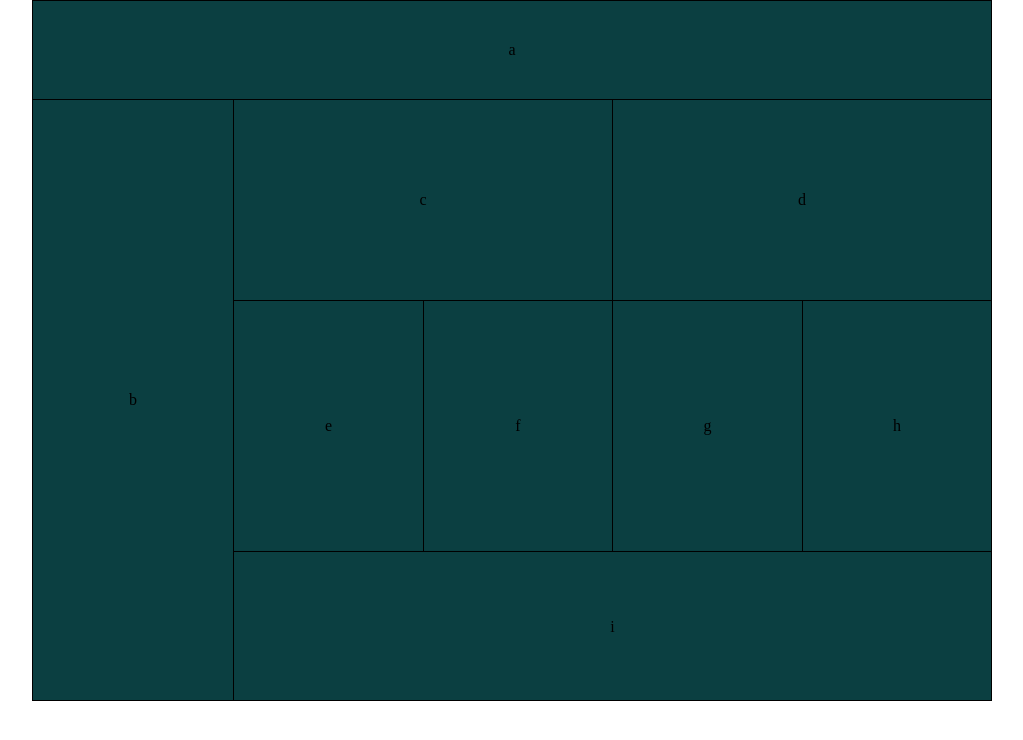
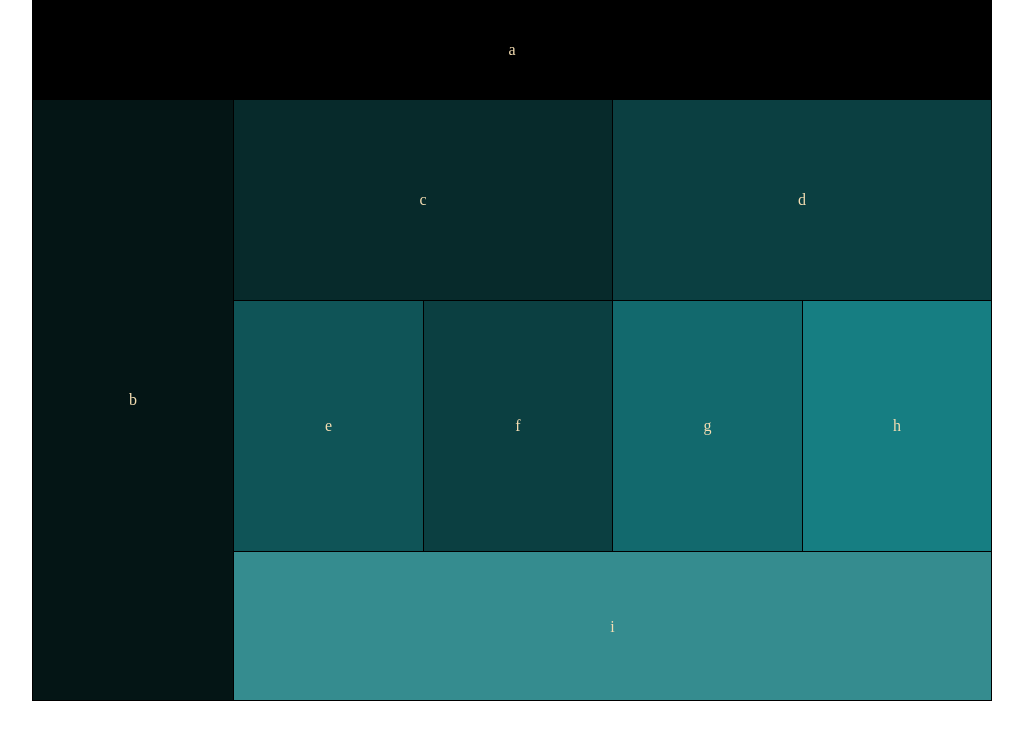
Before and after one commit to diana96alazzam/lab-01, a plain HTML site: page index.html in a window 1280 px wide. Shown: the whole page, without its empty margins (128-1151 px from the left). Drawn offline with Linux system fonts and the light colour scheme.

Commit message:
changed colors

```diff
--- a/style/base.css
+++ b/style/base.css
@@ -53,10 +53,11 @@ main {
 article div:nth-child(1), article div:nth-child(2) {
 	width: 478px;
 	height: 125px;
-	background-color: #d8d8d8;
+	background-color: #270d0b;
 	line-height: 125px;
 	border: solid black 1px;
 	border-top: none;
+	color: wheat;
 }
 
 section{
@@ -66,53 +67,58 @@ section{
 section:nth-child(1) {
 	width: 239px;
 	height: 250px;
-	background-color: #d8d8d8;
+	background-color: #3b1410;
 	float: left;
 	line-height: 250px;
 	border-left: black solid 1px;
 	border-top: none;
+	color: wheat;
 }
 
 section:nth-child(2) {
 	width: 238px;
 	height: 250px;
-	background-color: #d8d8d8;
+	background-color: #4f1b15;
 	float: left;
 	line-height: 250px;
 	border-right: black solid 1px;
 	border-left: black solid 1px;
 	border-top: none;
+	color: wheat;
 }
 
 section:nth-child(3) {
 	width: 239px;
 	height: 250px;
-	background-color: #d8d8d8;
+	background-color: #63221b;
 	float: left;
 	line-height: 250px;
 	border-left: black solid 1px;
+	color: wheat;
 
 }
 
 section:nth-child(4) {
 	width: 238px;
 	height: 250px;
-	background-color: #d8d8d8;
+	background-color: #772820;
 	float: left;
 	line-height: 250px;
 	border-right: black solid 1px;
 	border-left: black solid 1px;
+	color: wheat;
 }
 
 
 div:last-child {
 	width: 478px;
 	height: 80px;
-	background-color: #d8d8d8;
+	background-color: #9e4339;
 	float: left;
 	clear: both;
 	line-height: 80px;
 	border: black solid 1px;
+	color: wheat;
 }
 
 @media (min-width:768px) {
@@ -125,7 +131,7 @@ div:last-child {
 	article div:nth-child(1){
 		width: 378px;
 		height: 200px;
-		background-color: #0b3f41;
+		background-color: #072a2b;
 		line-height: 200px;
 		float: left;
 		clear: right;
@@ -146,7 +152,7 @@ div:last-child {
 	section:nth-child(1){
 		width: 189px;
 		height: 250px;
-		background-color: #0b3f41;
+		background-color: #0f5457;
 		float: left;
 		clear: right;
 		line-height: 250px;
@@ -165,7 +171,7 @@ div:last-child {
 
 	section:nth-child(3){
 		width: 189px;
-		background-color: #0b3f41;
+		background-color: #12696d;
 		border-left: none;
 		border-top: none;
 		border-right: solid black 1px;
@@ -174,7 +180,7 @@ div:last-child {
 	section:nth-child(4) {
 		width: 188px;
 		height: 250px;
-		background-color: #0b3f41;
+		background-color: #167e82;
 		float: left;
 		clear: right;
 		line-height: 250px;
@@ -185,7 +191,7 @@ div:last-child {
 	div:last-child {
 		width: 757px;
 		height: 148px;
-		background-color: #0b3f41;
+		background-color: #358c8f;
 		clear: both;
 		line-height: 150px;
 		border-left: none;
--- a/style/layout.css
+++ b/style/layout.css
@@ -1,18 +1,20 @@
 header {
 	width: 478px;
 	height: 75px;
-	background-color: #d8d8d8;
+	background-color: #000000;
 	line-height: 75px;
 	border: solid black 1px;
 	border-bottom: none;
+	color: wheat;
 }
 
 nav {
 	width: 478px;
 	height: 150px;
-	background-color: #d8d8d8;
+	background-color: #130605;
 	line-height: 150px;
 	border: solid black 1px;
+	color: wheat;
 
 }
 
@@ -21,13 +23,13 @@ nav {
 	header {
 		width: 958px;
 		height: 98px;
-		background-color: #0b3f41;
+		background-color: #000000;
 		line-height: 98px;
 	}
 	nav {
 		width: 200px;
 		height: 600px;
-		background-color: #0b3f41;
+		background-color: #041515;
 		line-height: 600px;
 		float: left;
 	}
```
